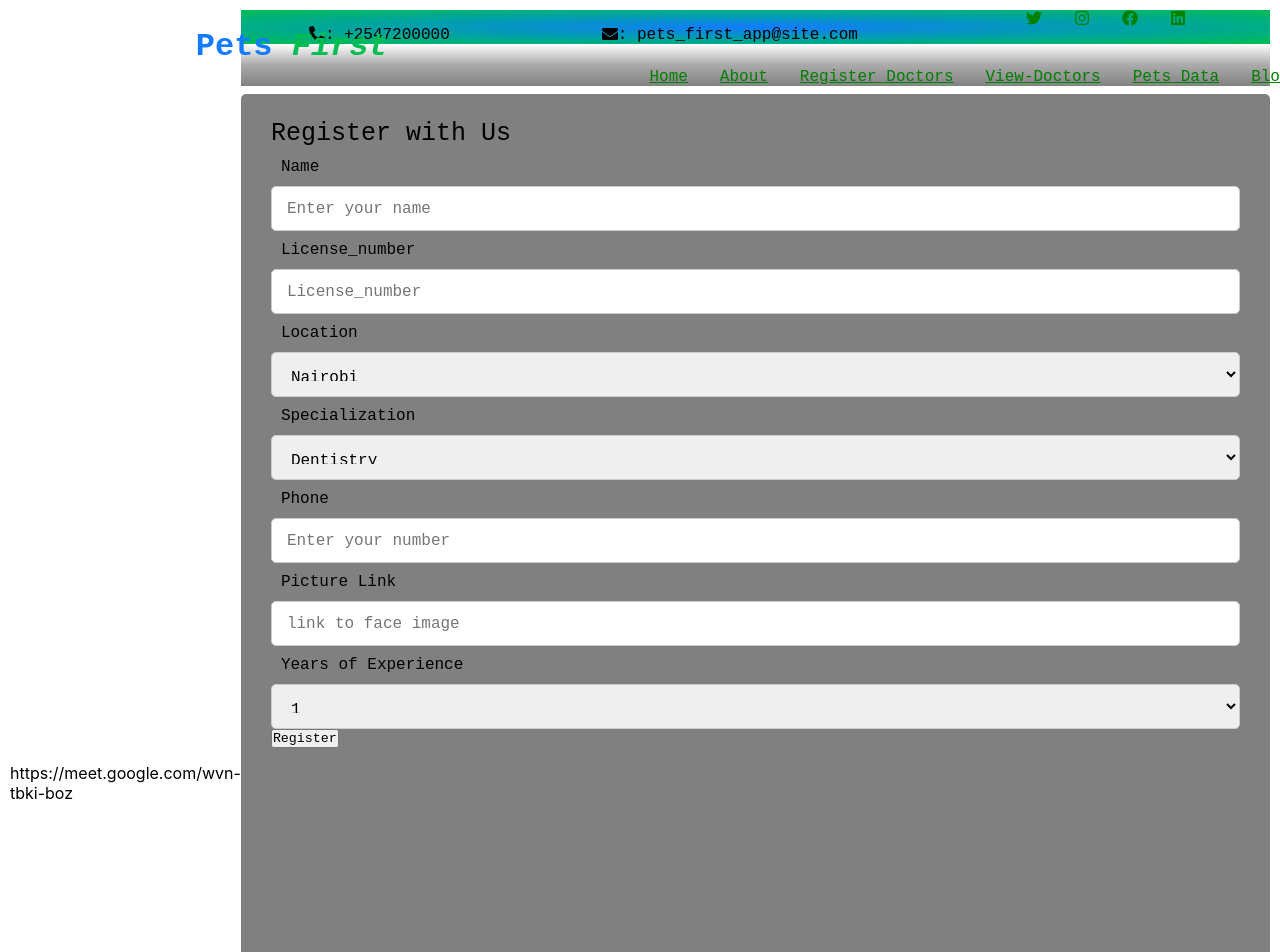
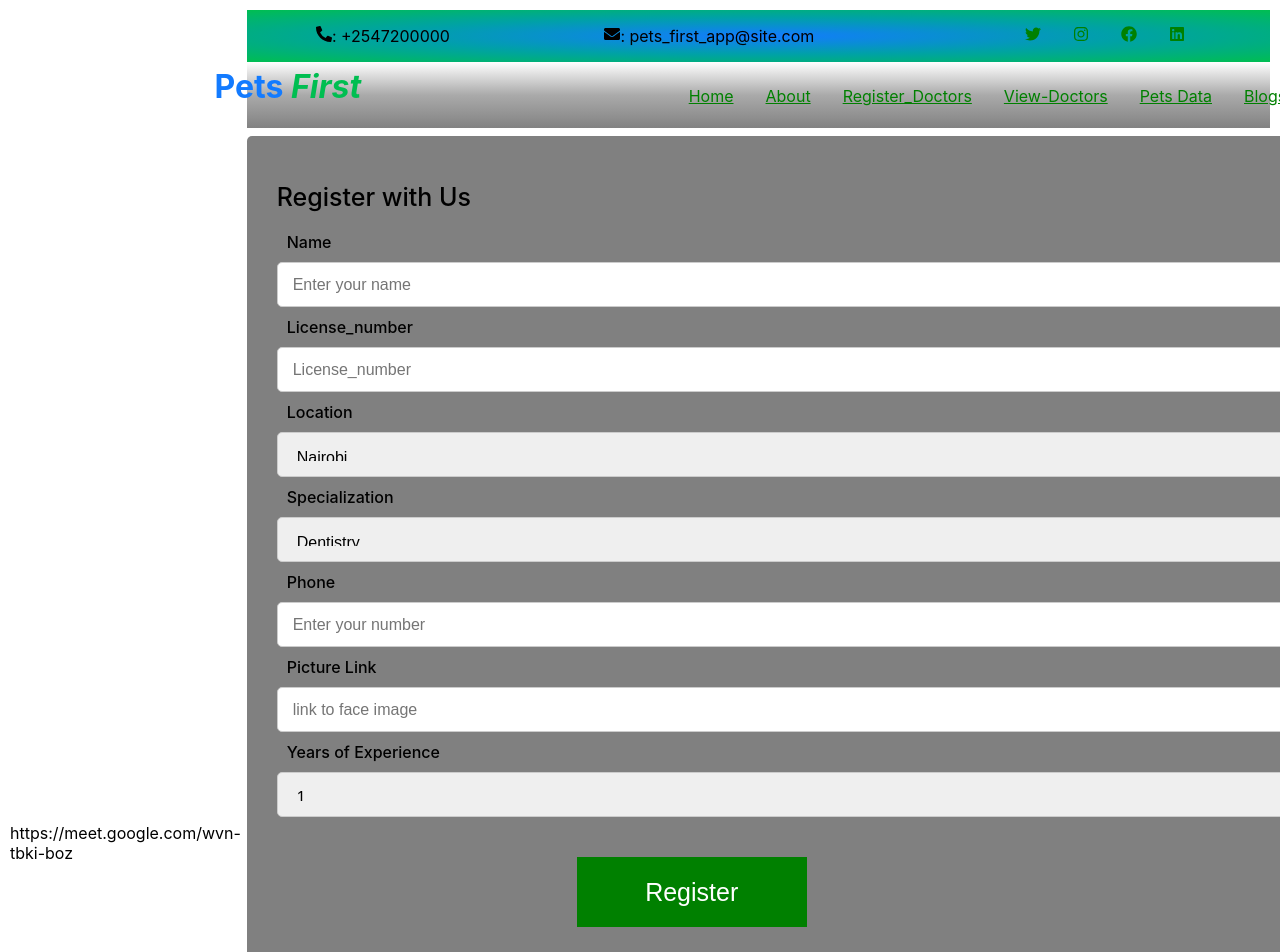
Before and after one commit to MissZamzam/group-7, a React (Create React App) app in the folder client/says-my-vet/: page /registerdoc in a window 1280 px wide. Shown: the top 952 px of the page. Built offline with nearby package versions, Linux system fonts and the light colour scheme.

Commit message:
recreated and styled form

```diff
--- a/client/says-my-vet/src/pages/Home/Home.page.js
+++ b/client/says-my-vet/src/pages/Home/Home.page.js
@@ -18,7 +18,7 @@ const Home = () => {
 
           <h4>Pet Walking</h4>
           <p>
-            Welcome to Pets Centre Veterinary Clinic web page. We are committed
+            Welcome to Pets First web page. We are committed
             to enhance your health by ensuring that you are always safe and have
             a happy companion (Pet).
           </p>
@@ -33,7 +33,7 @@ const Home = () => {
 
           <h4>Pet Daycare</h4>
           <p>
-            Welcome to Pets Centre Veterinary Clinic web page. We are committed
+            Welcome to Pets First web page. We are committed
             to enhance your health by ensuring that you are always safe and have
             a happy companion (Pet).
           </p>
@@ -47,7 +47,7 @@ const Home = () => {
           </div>
           <h4>Pet Grooming</h4>
           <p>
-            Welcome to Pets Centre Veterinary Clinic web page. We are committed
+            Welcome to Pets First web page. We are committed
             to enhance your health by ensuring that you are always safe and have
             a happy companion (Pet).
           </p>
--- a/client/says-my-vet/src/pages/RegisterDoc/RegDoc.page.js
+++ b/client/says-my-vet/src/pages/RegisterDoc/RegDoc.page.js
@@ -1,3 +1,4 @@
+import { Button } from 'bootstrap'
 import React from 'react'
 import "./RegDoc.styles.css"
 
@@ -51,9 +52,7 @@ const RegDoc = () => {
                         <option value="6">6 and more</option>
                     </select>
                     </div>
-                    <div class="button" id="btn">
-                        <input type="submit" value="Register" />
-                    </div>
+                    <button className="button">Register</button>
         </div>
         <form action="#"></form>
     </div>
--- a/client/says-my-vet/src/pages/RegisterDoc/RegDoc.styles.css
+++ b/client/says-my-vet/src/pages/RegisterDoc/RegDoc.styles.css
@@ -1,9 +1,9 @@
-*{
+/* *{
     margin: 0;
     padding: 0;
     box-sizing: border-box;
     font-family: 'Courier New', Courier, monospace;
-}
+} */
 body{
     display: flex;
     height: 100hv;
@@ -14,7 +14,7 @@ body{
 }
 .container{
     margin-top: 40px;
-    max-width: 1800px;
+    max-width: 1368px;
     height: 950px;
     width: 100%;
     background-color: grey;
@@ -41,7 +41,8 @@ body{
 form .user-details .input-box{
     margin-bottom: 15px;
     margin: 20px 0 12px 0;
-    width: calc(100%/2 - 250px);
+    grid-template-columns: repeat(2);
+    width: calc(100%/2 - 50px);
     /* padding: 20px; */
 }
 .user-details .input-box .details{
@@ -74,28 +75,19 @@ form{
     margin-top: 40px;
 }
 
-form .button{
-    height: 45px;
-    margin: 45px 0;
-    width: 100%;
-    margin-top: 190px;
-    margin-right: 80px;
-    outline: none;
-    margin: 20px;
+.button{
+margin-top: 40px;
+align-items: center;
+margin-left: 300px;
+padding: 20px;
+width: 230px;
+height: 70px;
+background-color: green;
+border: none;
+color: white;
+font-size: 25;
 }
-form .button input{
-    height: 100%;
-    width: 200px;
-    align-items: center;
-    font-size: 18px;
-    font-weight: 600;
-    letter-spacing: 2px;
-    border-radius: 5px;
-    border: none;
-    background-color: rgb(43, 169, 43);
-    color: white;
-}
-
+/*
 @media (max-width: 800px){
     .container{
         max-width: 100%;
@@ -106,4 +98,4 @@ form .button input{
     .container form .user-details{
         max-height: 1200px;
     }
-}
+} */
```
